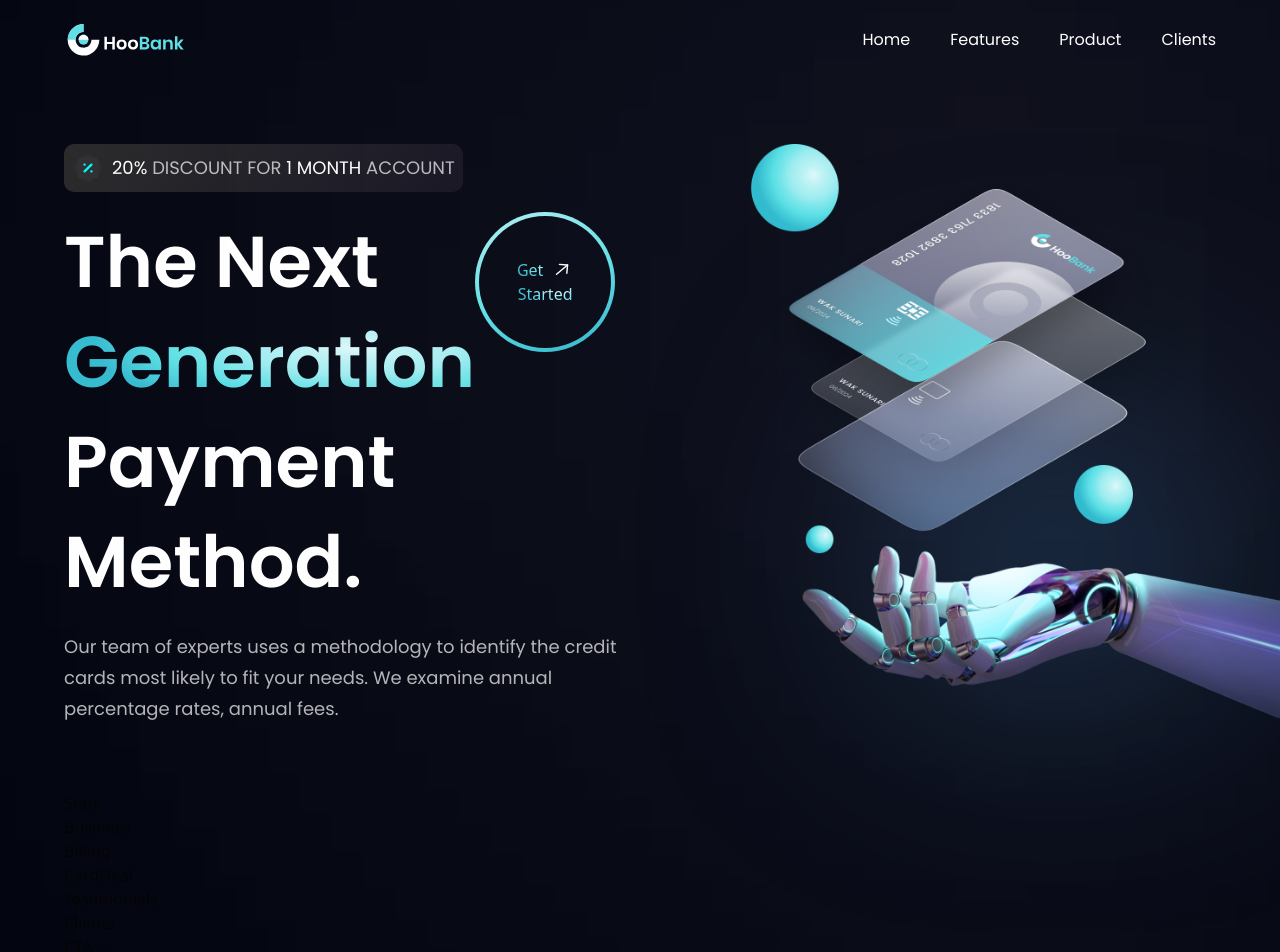
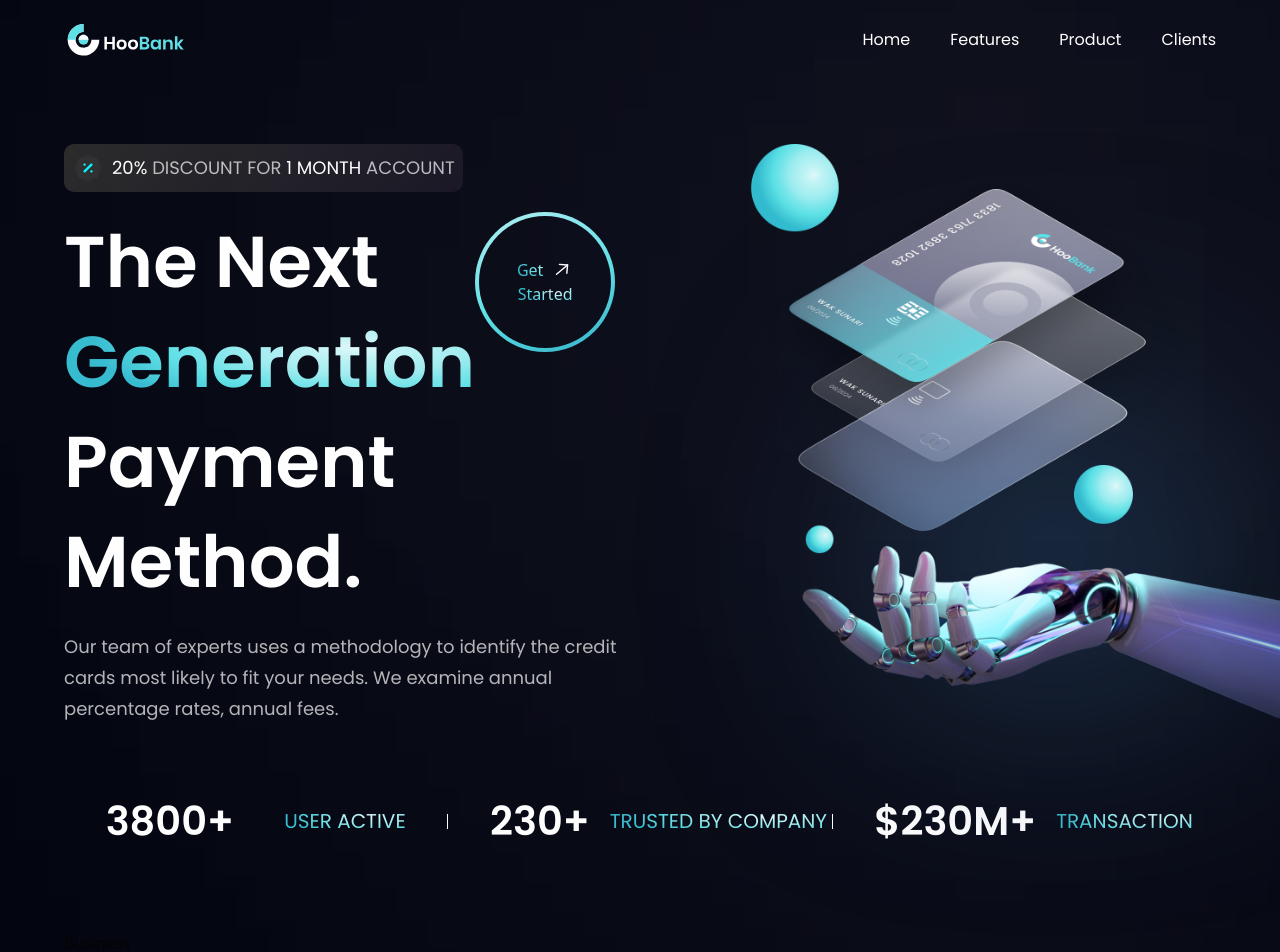
Before and after one commit to usamaharry/bank-app, a React (Vite) app in the folder frontend/: page / in a window 1280 px wide. Shown: the top 952 px of the page. Built offline with nearby package versions, Linux system fonts and the light colour scheme.

Commit message:
added stats

```diff
--- a/frontend/src/components/Stats.jsx
+++ b/frontend/src/components/Stats.jsx
@@ -1,7 +1,26 @@
-import React from "react";
+import { stats } from "../constants";
 
 const Stats = () => {
-  return <div>Stats</div>;
+  return (
+    <div className="flex md:flex-row md:justify-evenly md:items-center  flex-col justify-start items-stretch  mb-6 md:mb-20">
+      {stats.map((stat, index) => [
+        <div
+          key={stat.id}
+          className="flex items-center justify-between w-[300px] whitespace-nowrap   m-auto md:mb-0 mb-5"
+        >
+          <h4 className="font-poppins text-[30px] xs:text-[40px] text-white font-semibold  mr-5">
+            {stat.value}
+          </h4>
+          <span className="font-poppins text-gradient text-[20px] uppercase">
+            {stat.title}
+          </span>
+        </div>,
+        stats.length - 1 !== index && (
+          <div className="h-[15px] w-[1px] bg-white md:block hidden" />
+        ),
+      ])}
+    </div>
+  );
 };
 
 export default Stats;
```
